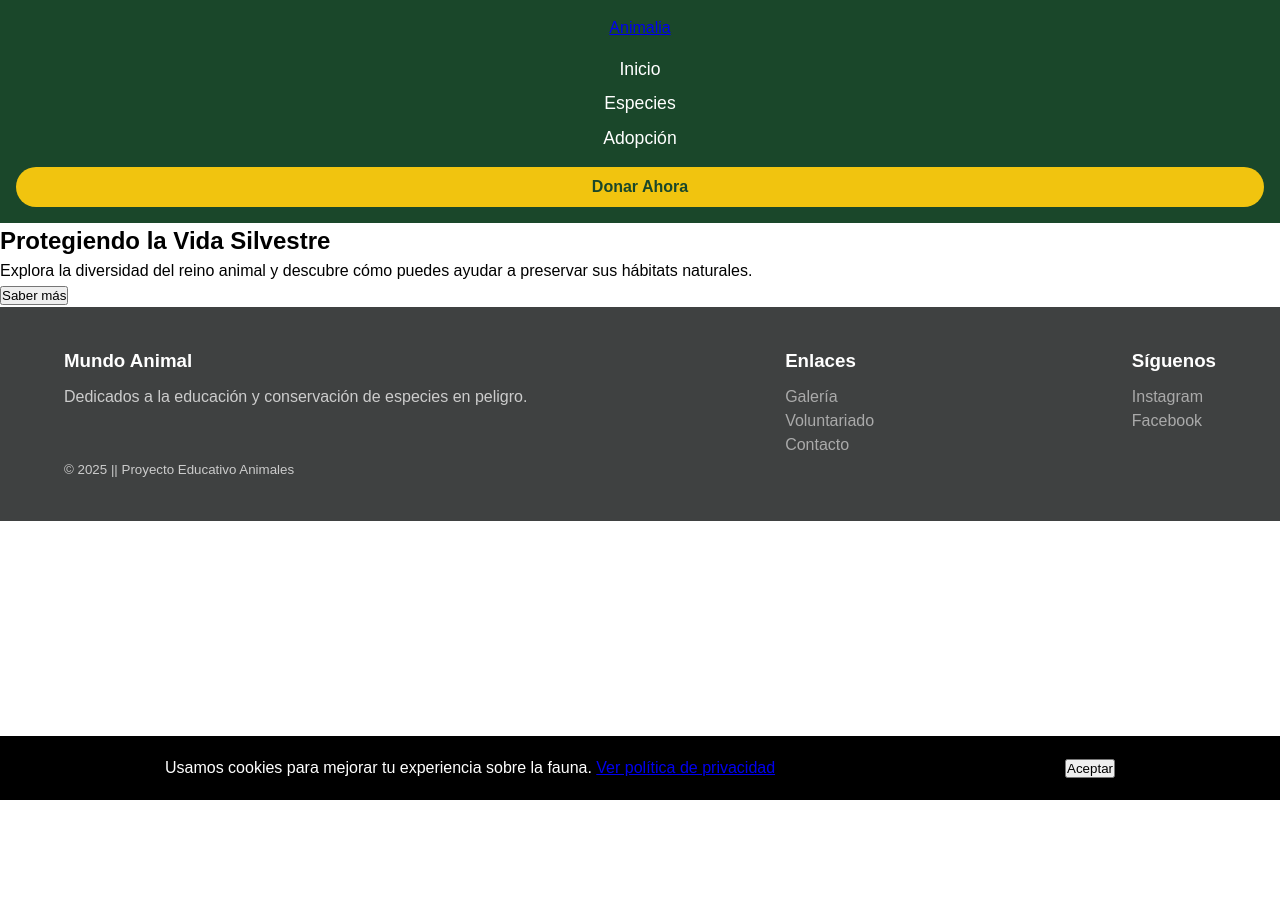
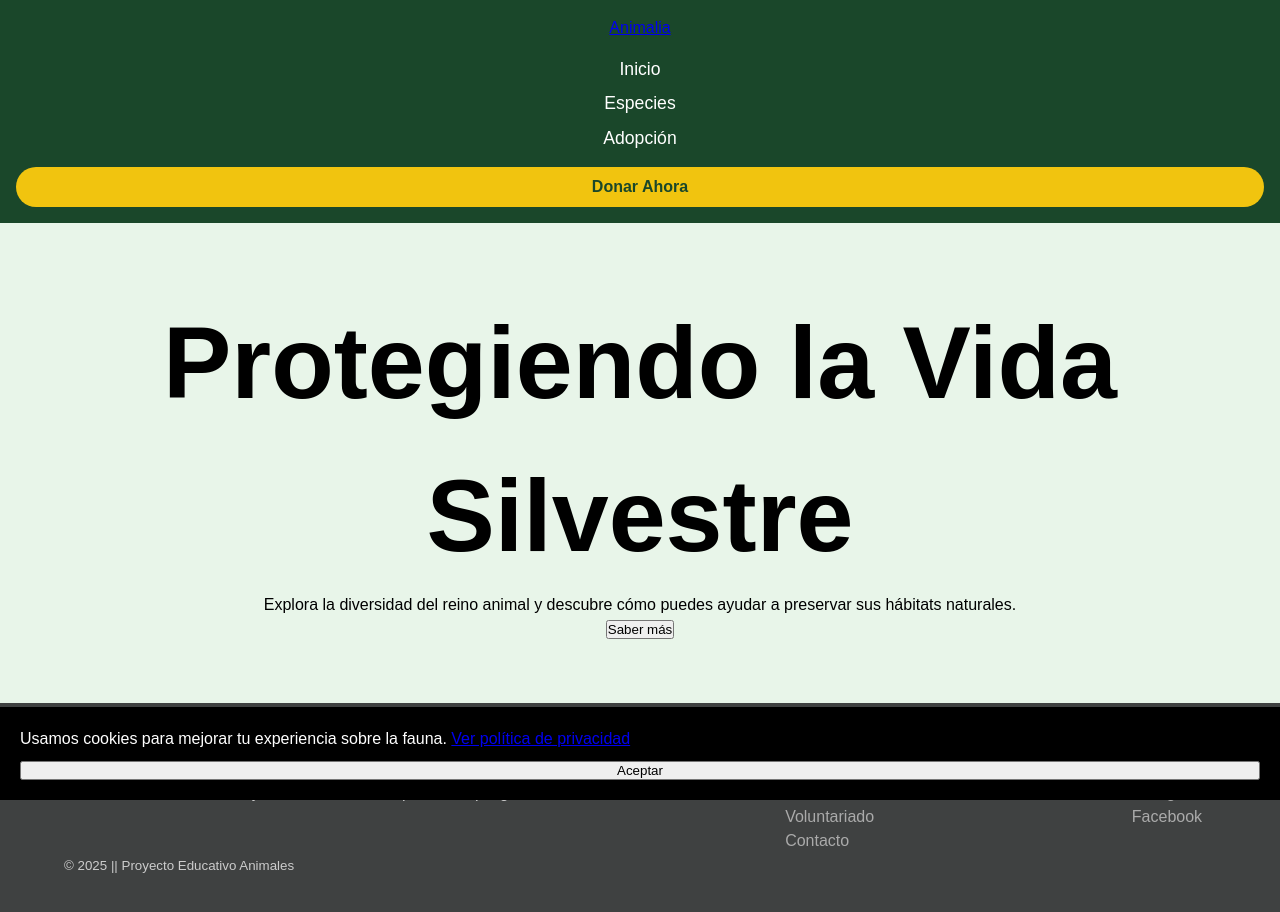
Before and after one commit to vicmartinez19/Navbar--footer-y-responsive-basico, a plain HTML site: page index.html in a window 1280 px wide. Before the commit the page ends 800 px from the top, so only its background shows below. Drawn offline with Linux system fonts and the light colour scheme.

Commit message:
Feat: Se modifico el hero y cookies-banner

```diff
--- a/src/style/style.css
+++ b/src/style/style.css
@@ -46,16 +46,21 @@ body{
   text-decoration: none;
   font-weight: bold;
 }
-}
+
 
 .hero {
-  height: 60vh;
+  min-height: 60vh;
   background-color: #e8f5e9;
   display: flex;
+  flex-direction: column;
   align-items: center;
   justify-content: center;
   text-align: center;
-  padding: 20px;
+  padding: 2rem;
+}
+
+.hero h1 {
+ font-size: 8vw;
 }
 
 .cookies-banner {
@@ -65,10 +70,10 @@ body{
   width: 100%;
   background: #000000;
   color: white;
-  padding: 20px;
+  padding: 1.25rem;
   display: flex;
-  justify-content: space-around;
-  align-items: center;
+  flex-direction: column;
+  gap: 10px;
   z-index: 9999;
 }
 
```
